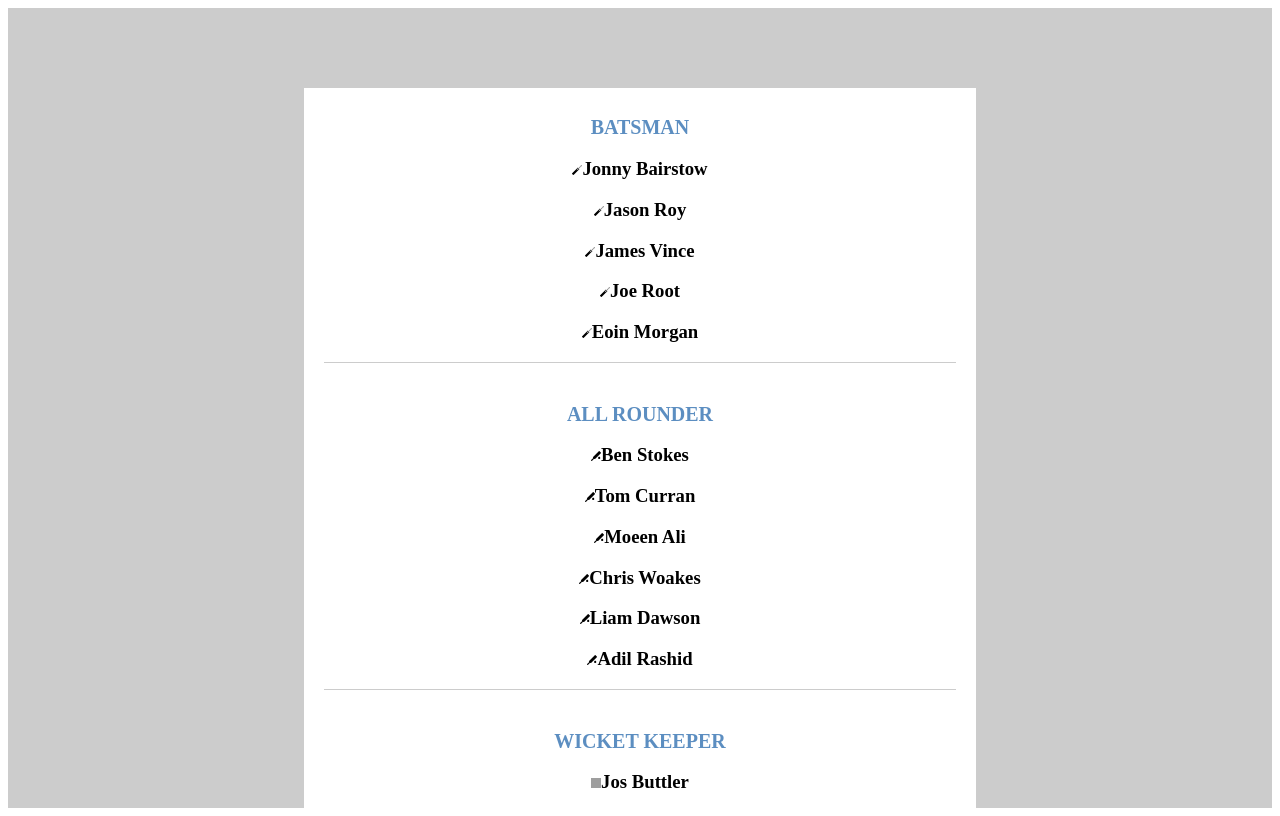
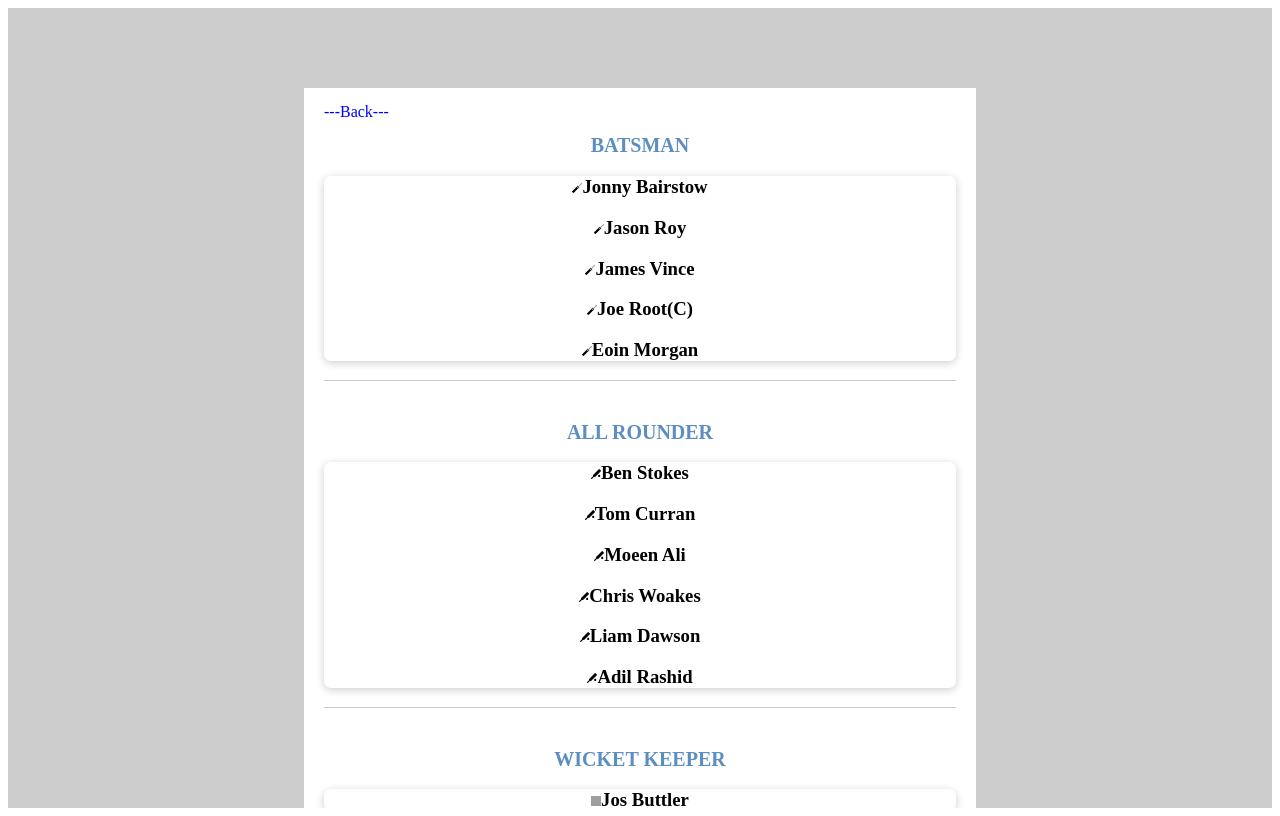
Before and after one commit to arthropodas/cricket-scorecard, a React (Create React App) app: page /ENG in a window 1280 px wide. Built offline with nearby package versions, Linux system fonts and the light colour scheme; grey boxes are pictures that could not be loaded.

Commit message:
new functionality

```diff
--- a/package.json
+++ b/package.json
@@ -7,6 +7,7 @@
     "@testing-library/jest-dom": "^4.2.4",
     "@testing-library/react": "^9.3.2",
     "@testing-library/user-event": "^7.1.2",
+    "axios": "^0.19.1",
     "react": "^16.12.0",
     "react-dom": "^16.12.0",
     "react-router-dom": "^5.1.2",
--- a/src/App.js
+++ b/src/App.js
@@ -4,6 +4,7 @@ import ScoreCard from './componets';
 import Team1 from './componets/Squad/Team1';
 import Team2 from './componets/Squad/Team2';
 import history from './history';
+import UpcomingMatches from './UpcomingMatches';
 
 function App() {
   return (
@@ -12,6 +13,7 @@ function App() {
         <Route exact path="/" component={ScoreCard} />
         <Route path="/RSA" component={Team1} />
         <Route path="/ENG" component={Team2} />
+        <Route path="/matches" component={UpcomingMatches} />
       </div>
     </Router>
   );
--- /dev/null
+++ b/src/UpcomingMatches/index.js
@@ -0,0 +1,152 @@
+/* eslint-disable jsx-a11y/anchor-is-valid */
+import React, { Component } from 'react';
+import history from '../history';
+import { Container, SubContainer, Matchescard } from '../componets/styles';
+
+const Matches = [
+    {
+        id: 1194438,
+        t1: "Boland",
+        t2: "Easterns",
+        date: "10 Jan"
+    },
+    {
+        id: 1210978,
+        t1: "Trinidad  Tobago",
+        t2: "Jamaica",
+        date: "11 Jan"
+    },
+    {
+        id: 1210979,
+        t1: "Windward Islands",
+        t2: "Barbados",
+        date: "12 Jan"
+    },
+    {
+        id: 1203674,
+        t1: "West Indies",
+        t2: "Ireland",
+        date: "13 Jan"
+    },
+    {
+        id: 1210977,
+        t1: "Leeward Islands",
+        t2: "Guyana",
+        date: "14 Jan"
+    },
+    {
+        id: 1197766,
+        t1: "Auckland",
+        t2: "Northern Districts",
+        date: "15 Jan"
+    },
+    {
+        id: 1211593,
+        t1: "Nepal Police Club",
+        t2: "Province Number",
+        date: "16 Jan"
+    },
+    {
+        id: 1211885,
+        t1: "Moors Sports Club",
+        t2: "Panadura Sports Club",
+        date: "17 Jan"
+    },
+    {
+        id: 1211887,
+        t1: "Nondescripts Cricket Club",
+        t2: "Saracens Sports Club",
+        date: "18 Jan"
+    },
+    {
+        id: 1211889,
+        t1: "Police Sports Club",
+        t2: "Tamil Union Cricket and Athletic Club",
+        date: "19 Jan"
+    },
+    {
+        id: 1211891,
+        t1: "Chilaw Marians Cricket Club",
+        t2: "Kalutara Town Club",
+        date: "20 Jan"
+    },
+    {
+        id: 1211893,
+        t1: "Colombo Cricket Club",
+        t2: "Burgher Recreation Club",
+        date: "21 Jan"
+    },
+    {
+        id: 1211895,
+        t1: "Ragama Cricket Club",
+        t2: "Nugegoda Sports Welfare Club",
+        date: "22 Jan"
+    },
+    {
+        id: 1208105,
+        t1: "Dhaka Platoon",
+        t2: "Rangpur Rangers",
+        date: "23 Jan"
+    },
+    {
+        id: 1195602,
+        t1: "Melbourne Renegades",
+        t2: "Melbourne Stars",
+        date: "24 Jan"
+    },
+    {
+        id: 1211890,
+        t1: "Sinhalese Sports Club",
+        t2: "Sri Lanka Navy Sports Club",
+        date: "25 Jan"
+    },
+    {
+        id: 1211892,
+        t1: "Sri Lanka Army Sports Club",
+        t2: "Negombo Cricket Club",
+        date: "26 Jan"
+    },
+    {
+        id: 1208106,
+        t1: "Cumilla Warriors",
+        t2: "Khulna Tigers",
+        date: "27 Jan"
+    },
+    {
+        id: 1202244,
+        t1: "India",
+        t2: "Sri Lanka",
+        date: "28 Jan"
+    }
+]
+
+class UserDetail extends Component {
+  constructor(props) {
+    super(props);
+    this.state = {
+
+    };
+  }
+
+
+
+  render() {
+    return (
+        <Container>
+            <SubContainer>
+                <a onClick={() => { history.push('/') }}>--Back--</a>
+                <h1>Upcoming Matches</h1>
+                {Matches.map((Match, key) => (
+                    <Matchescard key={key}>
+                        <p className="match-date">{Match.date}</p>
+                        <p className="upcoming-matches-para">{Match.t1} <span className="versus">VS</span> {Match.t2}</p>
+                    </Matchescard>
+                ))}
+            </SubContainer>
+        </Container>
+
+    );
+  }
+}
+
+export default UserDetail;
--- a/src/componets/Batsman/index.js
+++ b/src/componets/Batsman/index.js
@@ -32,8 +32,8 @@ function createData(name, Runs, Balls, four, six, RunRate) {
 }
 
 const rows = [
-  createData('Pieter Malan', 63, 73, 2, 0, 32.64),
-  createData('Keshav Maharaj', 2, 9, 0, 0, 22.22),
+  createData('Faf du Plesis', 63, 73, 2, 0, 32.64),
+  createData('Imran Tahir', 2, 9, 0, 0, 22.22),
 ];
 
 const useStyles = makeStyles({
--- a/src/componets/Squad/Team1.js
+++ b/src/componets/Squad/Team1.js
@@ -1,6 +1,8 @@
+/* eslint-disable jsx-a11y/anchor-is-valid */
 import React, { Component } from 'react';
-import { Container, SubContainer, Divider} from '../styles';
+import { Container, SubContainer, Divider, Teamscard} from '../styles';
 import { Teams } from './style'
+import history from '../../history';
 import bat from '../../static/bat.svg';
 import ball from '../../static/ball.svg';
 import wk from '../../static/wk.svg';
@@ -25,34 +27,43 @@ class RSA extends Component {
         return (
             <Container>
                 <SubContainer>
+                    <a onClick={() => { history.push('/') }}>---Back---</a>
                     <Teams>
                         <h1 className="batsman-bowler-all">Batsman</h1>
+                        <Teamscard>
                             {Batsman.map((bats, key) => (
                                 <h3 key={key}>
                                     <img className="icon" src={bat} alt="bat" />{bats}
                                 </h3>
                             ))}
+                        </Teamscard>
                         <Divider />
                         <h1 className="batsman-bowler-all">All Rounder</h1>
+                        <Teamscard>
                             {AllRounder.map((all, key) => (
                                 <h3 key={key}>
                                     <img className="icon" src={batball} alt="bat" />{all}
                                 </h3>
                             ))}
+                        </Teamscard>
                         <Divider />
                         <h1 className="batsman-bowler-all">Wicket Keeper</h1>
+                        <Teamscard>
                             {Wk.map((Wk, key) => (
                                 <h3 key={key}>
                                     <img className="icon" src={wk} alt="bat" />{Wk}
                                 </h3>
                             ))}
+                        </Teamscard>
                         <Divider />
                         <h1 className="batsman-bowler-all">Bowler</h1>
+                        <Teamscard>
                             {Bowler.map((bowl, key) => (
                                 <h3 key={key}>
                                     <img className="icon" src={ball} alt="bat" />{bowl}
                                 </h3>
                             ))}
+                        </Teamscard>
                     </Teams>
                 </SubContainer>
             </Container>
--- a/src/componets/Squad/Team2.js
+++ b/src/componets/Squad/Team2.js
@@ -1,18 +1,20 @@
+/* eslint-disable jsx-a11y/anchor-is-valid */
 import React, { Component } from 'react';
-import { Container, SubContainer, Divider} from '../styles';
+import { Container, SubContainer, Divider, Teamscard} from '../styles';
 import { Teams } from './style'
+import history from '../../history';
 import bat from '../../static/bat.svg';
 import ball from '../../static/ball.svg';
 import wk from '../../static/wk.svg';
 import batball from '../../static/batball.svg'
 
-const Batsman = ['Jonny Bairstow','Jason Roy','James Vince','Joe Root', 'Eoin Morgan']
+const Batsman = ['Jonny Bairstow','Jason Roy','James Vince','Joe Root(C)', 'Eoin Morgan']
 
 const AllRounder = ['Ben Stokes', 'Tom Curran', 'Moeen Ali', 'Chris Woakes', 'Liam Dawson', 'Adil Rashid']
 
 const Wk = ['Jos Buttler']
 
-const Bowler = ['Mark Wood', 'Liam Plunkett', 'Jofra Archer']
+const Bowler = ['Sam Curran', 'James Anderson', 'Jofra Archer']
 
 class ENG extends Component {
     constructor(props) {
@@ -25,34 +27,43 @@ class ENG extends Component {
         return (
             <Container>
                 <SubContainer>
+                <a onClick={() => { history.push('/') }}>---Back---</a>
                     <Teams>
                         <h1 className="batsman-bowler-all engt">Batsman</h1>
+                        <Teamscard>
                             {Batsman.map((bats, key) => (
                                 <h3 key={key}>
                                     <img className="icon" src={bat} alt="bat" />{bats}
                                 </h3>
                             ))}
+                        </Teamscard>
                         <Divider />
                         <h1 className="batsman-bowler-all engt">All Rounder</h1>
+                        <Teamscard>
                             {AllRounder.map((all, key) => (
                                 <h3 key={key}>
                                     <img className="icon" src={batball} alt="bat" />{all}
                                 </h3>
                             ))}
+                        </Teamscard>
                         <Divider />
                         <h1 className="batsman-bowler-all engt">Wicket Keeper</h1>
+                        <Teamscard>
                             {Wk.map((Wk, key) => (
                                 <h3 key={key}>
                                     <img className="icon" src={wk} alt="bat" />{Wk}
                                 </h3>
                             ))}
+                        </Teamscard>
                         <Divider />
                         <h1 className="batsman-bowler-all engt">Bowler</h1>
+                        <Teamscard>
                             {Bowler.map((bowl, key) => (
                                 <h3 key={key}>
                                     <img className="icon" src={ball} alt="bat" />{bowl}
                                 </h3>
                             ))}
+                        </Teamscard>
                     </Teams>
                 </SubContainer>
             </Container>
--- a/src/componets/styles.js
+++ b/src/componets/styles.js
@@ -33,6 +33,7 @@ export const SubContainer = styled.div`
     a {
         color: blue;
         text-decoration: none;
+        cursor: pointer;
     }
     .squad-router {
         background: #159354;
@@ -44,8 +45,24 @@ export const SubContainer = styled.div`
         border-radius: 7px;
         cursor: pointer;
     }
+    .link-upcoming-match {
+        color: #108eb5;
+        float: right;
+        font-size: 18px;
+        font-weight: 500;
+        &:hover {
+            text-decoration: underline;
+            cursor: pointer;
+            font-size: 22px;
+            font-weight: 900;
+          }
+    }
     .eng {
         background: #5C8EC1;
+    }
+    .upcoming {
+        background: #ccc;
+        color: #333;
     }
     .country-with-scores {
         color: #666
@@ -72,6 +89,11 @@ export const SubContainer = styled.div`
         color: #666;
         margin-left: 3px;
     }
+    .versus {
+        font-weight: bold;
+        font-size: 20px;
+        color: #333;
+    }
     .select-field-feed {
         font-size: 20px;
         font-weight: 900;
@@ -88,9 +110,20 @@ export const SubContainer = styled.div`
         font-size: 14px;
         font-weight: 900;
     }
+    .dropdown-select-message {
+        font-size: 16px;
+        font-weight: 900;
+        color: #666;
+    }
     h1 {
         text-align: center;
         text-transform: uppercase;
+    }
+    .upcoming-matches-para {
+        text-align: center;
+        font-size: 16px;
+        color: #666;
+        font-weight: bold;
     }
 `;
 
@@ -101,3 +134,40 @@ export const Divider = styled.hr`
     margin-bottom: 40px;
     margin-top: 0;
 `;
+
+export const Matchescard = styled.div`
+    box-shadow: 0 4px 8px 0 rgba(0,0,0,0.2);
+    transition: 0.3s;
+    width: 100%;
+    height: 70px;
+    border-radius: 7px;
+    margin-bottom: 10px;
+    &:hover {
+        box-shadow: 0 15px 16px 0 rgba(0,102,255,0.2);
+      }
+    .match-date {
+        text-align: center;
+        font-size: 14px;
+        color: #173a59;
+        font-weight: bold;
+        margin: 0;
+    }
+`;
+
+export const Teamscard = styled.div`
+    box-shadow: 0 2px 8px 0 rgba(0,0,0,0.2);
+    transition: 0.3s;
+    width: 100%;
+    border-radius: 7px;
+    margin-bottom: 10px;
+    &:hover {
+        box-shadow: 0 15px 16px 0 rgba(0,102,255,0.2);
+      }
+    .match-date {
+        text-align: center;
+        font-size: 14px;
+        color: #173a59;
+        font-weight: bold;
+        margin: 0;
+    }
+`;
```
Also changed, not shown: src/componets/index.js (+3 -5 lines), src/PlayerProfile/PlayerEng.js (added), src/PlayerProfile/PlayerRsa.js (added), 1 other file (tests, documents, lock files or other folders). Lines whose indentation alone changed are shown as unchanged.
